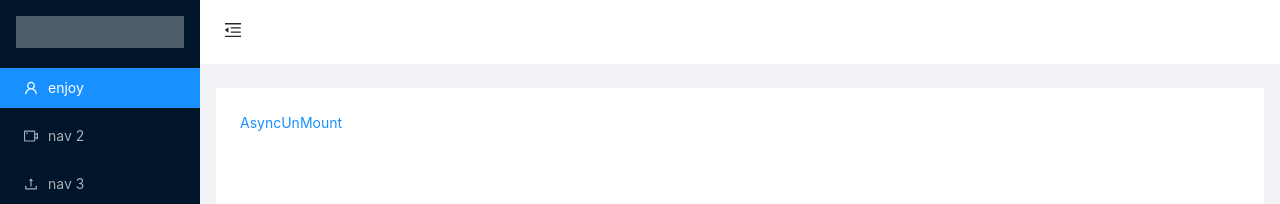
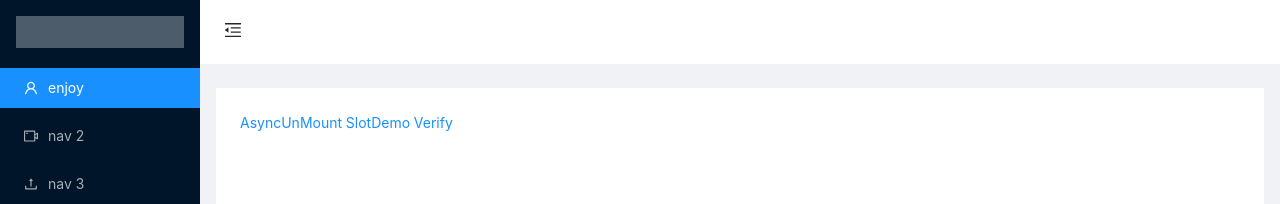
Before and after one commit to JKCamus/react-new-demo, a React (Create React App) app in the folder react-ts/: page /#/home in a window 1280 px wide. Shown: the top 204 px of the page. Built offline with nearby package versions, Linux system fonts and the light colour scheme.

Commit message:
feat: verify ini

```diff
--- /dev/null
+++ b/react-ts/src/pages/Enjoy/components/SlotDemo/index.tsx
@@ -0,0 +1,26 @@
+/*
+ * @Description:
+ * @version:
+ * @Author: camus
+ * @Date: 2021-09-15 19:17:29
+ * @LastEditors: camus
+ * @LastEditTime: 2021-09-15 19:21:07
+ */
+import React from 'react';
+import SlotDemo from './SlotDemo';
+
+const TestHeader = () => {
+  return <div>TestHeader Slot Consumer</div>;
+};
+const TestFooter = () => {
+  return <div>TestFooter Slot Consumer</div>;
+};
+
+const SlotConsumer: React.FC = (props) => {
+  return (
+    <div>
+      <SlotDemo header={<TestHeader />} footer={<TestFooter />} />
+    </div>
+  );
+};
+export default SlotConsumer;
--- a/react-ts/src/pages/Enjoy/index.ts
+++ b/react-ts/src/pages/Enjoy/index.ts
@@ -6,3 +6,5 @@
 // export { default } from …;
 
 export { default as AsyncUnMount } from './components/AsyncUnMount';
+export { default as SlotDemo } from './components/SlotDemo';
+export { Verify } from './components/Verify';
--- a/react-ts/src/pages/Home/index.tsx
+++ b/react-ts/src/pages/Home/index.tsx
@@ -1,7 +1,7 @@
 import { Layout, Menu } from 'antd';
 import React, { useState } from 'react';
 import { HomeWrapper } from './styles';
-import { AsyncUnMount } from 'pages/Enjoy';
+import { AsyncUnMount, SlotDemo, Verify } from 'pages/Enjoy';
 import { NavLink, Route, Switch } from 'react-router-dom';
 
 import {
@@ -48,9 +48,13 @@ const Home: React.FC = (props) => {
             }}
           >
             <NavLink to="/home/AsyncUnMount"> AsyncUnMount</NavLink>
+            <NavLink to="/home/SlotDemo"> SlotDemo</NavLink>
+            <NavLink to="/home/Verify"> Verify</NavLink>
 
             <Switch>
               <Route exact key="/home/AsyncUnMount" path={'/home/AsyncUnMount'} component={AsyncUnMount}></Route>
+              <Route exact key="/home/SlotDemo" path={'/home/SlotDemo'} component={SlotDemo}></Route>
+              <Route exact key="/home/Verify" path={'/home/Verify'} component={Verify}></Route>
             </Switch>
           </Content>
         </Layout>
```
